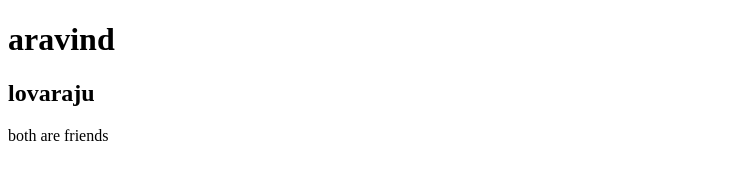
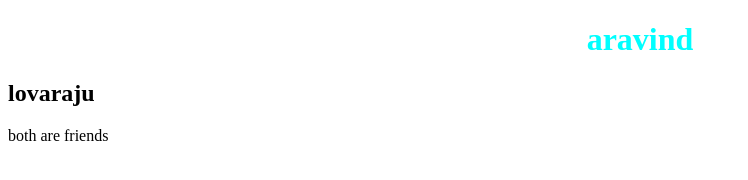
Before and after one commit to jaga4/project1, a plain HTML site: page index.html in a window 1280 px wide. Shown: the whole page, without its empty margins (0-748 px from the left). Drawn offline with Linux system fonts and the light colour scheme.

Commit message:
changed color

```diff
--- a/index.html
+++ b/index.html
@@ -7,9 +7,10 @@
     <title>Document</title>
 </head>
 <body>
-    <h1>aravind</h1>
+    <h1 style="text-align : center; color:aqua;">aravind</h1>
+
+    <!-- <h1>aravind</h1> -->
     <h2>lovaraju</h2>
     <p>both are friends</p>
-    <h1 style="text-align : center; color:aqua;"></h1>
 </body>
 </html>
```
